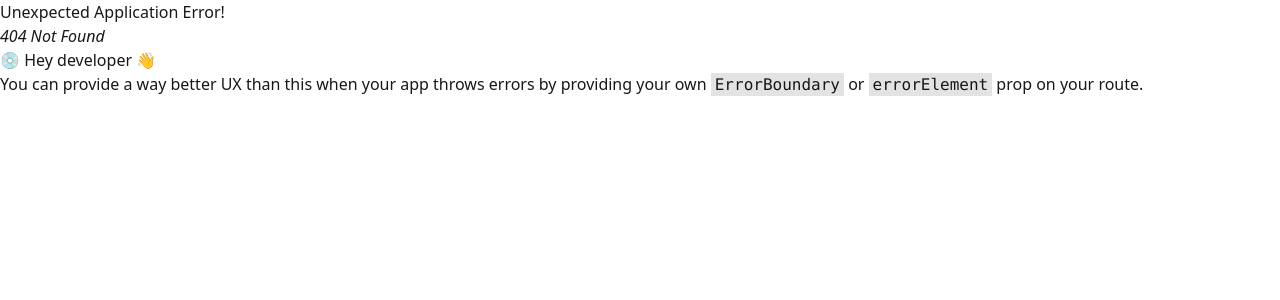
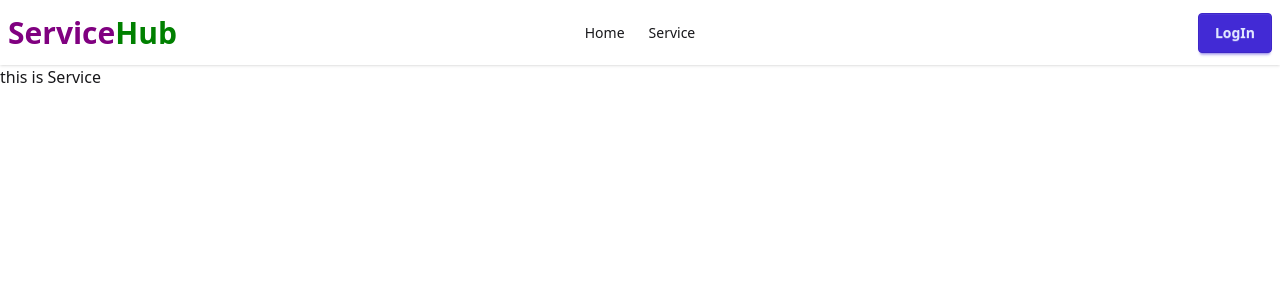
Before and after one commit to razaulkarim2410/service-hub-client, a React (Vite) app: page /service in a window 1280 px wide. Before the commit this address had no page. Shown: the top 300 px of the page. Built offline with nearby package versions, Linux system fonts and the light colour scheme.

Commit message:
create navbar section

```diff
--- a/package.json
+++ b/package.json
@@ -15,6 +15,7 @@
     "react-dom": "^19.1.0",
     "react-icons": "^5.5.0",
     "react-router": "^7.6.2",
+    "sweetalert2": "^11.22.0",
     "tailwindcss": "^4.1.8"
   },
   "devDependencies": {
--- /dev/null
+++ b/src/pages/Service/Service.jsx
@@ -0,0 +1,11 @@
+import React from 'react';
+
+const Service = () => {
+  return (
+    <div>
+      this is Service
+    </div>
+  );
+};
+
+export default Service;
--- a/src/pages/Shared/NavBar.jsx
+++ b/src/pages/Shared/NavBar.jsx
@@ -1,9 +1,38 @@
 import React from 'react';
+import { NavLink } from 'react-router';
 
 const NavBar = () => {
+  const links = <>
+    <li><NavLink to={'/'}>Home</NavLink></li>
+    <li><NavLink to={'/service'}>Service</NavLink></li>
+
+  </>
   return (
-    <div>
-      <h2>this is navbar</h2>
+    <div className="navbar bg-base-100 shadow-sm">
+      <div className="navbar-start">
+        <div className="dropdown">
+          <div tabIndex={0} role="button" className="btn btn-ghost lg:hidden">
+            <svg xmlns="http://www.w3.org/2000/svg" className="h-5 w-5" fill="none" viewBox="0 0 24 24" stroke="currentColor"> <path strokeLinecap="round" strokeLinejoin="round" strokeWidth="2" d="M4 6h16M4 12h8m-8 6h16" /> </svg>
+          </div>
+          <ul
+            tabIndex={0}
+            className="menu menu-sm dropdown-content bg-base-100 rounded-box z-1 mt-3 w-52 p-2 shadow">
+            {links}
+          </ul>
+        </div>
+
+        <h2 style={{ color: 'purple' }} className='text-3xl font-bold'>Service<span style={{ color: 'green' }}>Hub</span></h2>
+
+      </div>
+
+      <div className="navbar-center hidden lg:flex">
+        <ul className="menu menu-horizontal px-1">
+          {links}
+        </ul>
+      </div>
+      <div className="navbar-end">
+         <NavLink className={'btn btn-primary'} to={'/login'}>LogIn</NavLink>
+      </div>
     </div>
   );
 };
--- /dev/null
+++ b/src/pages/logIn/LogIn.jsx
@@ -0,0 +1,11 @@
+import React from 'react';
+
+const LogIn = () => {
+  return (
+    <div>
+
+    </div>
+  );
+};
+
+export default LogIn;
--- /dev/null
+++ b/src/pages/register/Register.jsx
@@ -0,0 +1,11 @@
+import React from 'react';
+
+const Register = () => {
+  return (
+    <div>
+
+    </div>
+  );
+};
+
+export default Register;
--- a/src/router/router.jsx
+++ b/src/router/router.jsx
@@ -3,6 +3,8 @@
 } from "react-router";
 import RootLayout from "../layouts/RootLayout";
 import Home from "../pages/Home/Home";
+import LogIn from "../pages/logIn/LogIn";
+import Service from "../pages/Service/Service";
 
 const router = createBrowserRouter([
   {
@@ -12,6 +14,14 @@
       {
         index: true,
         Component: Home,
+      },
+      {
+        path: '/service',
+        Component: Service,
+      },
+      {
+        path:'/login',
+        Component: LogIn,
       }
     ]
   },
```
Also changed, not shown: src/assets/icons8-user-100 (2).png (added), 1 other file (tests, documents, lock files or other folders).
